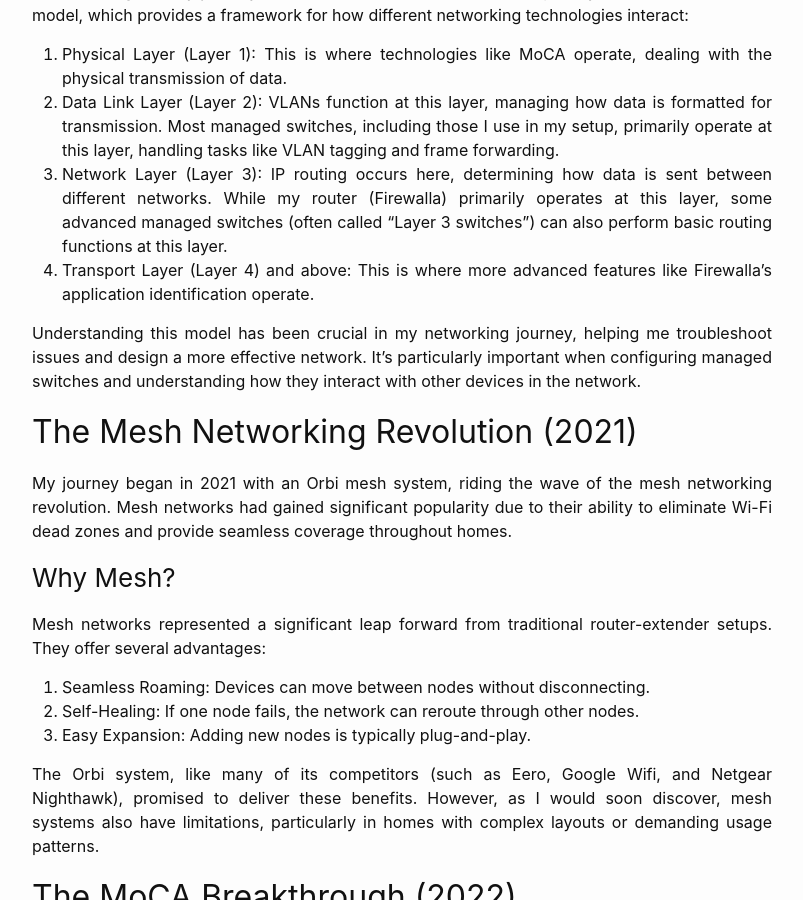
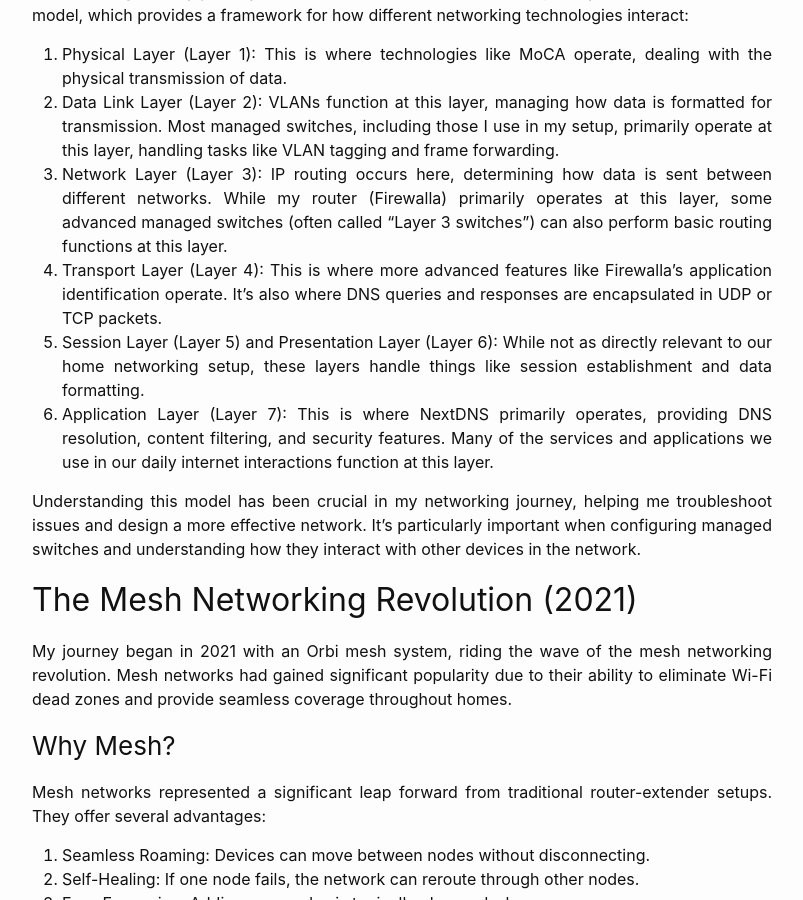
Before and after one commit to janpreet/vigilant-dollop, a Jekyll site: the page built from _posts/2024-08-14-home-network.md, in a window 1280 px wide and 900 px high, scrolled down 530 px. Shown: the whole window, without its empty margins (238-1041 px from the left). Built offline with Jekyll 4.4.1, drawn with Linux system fonts in a browser that asks for light colours; some of the changed text lies outside the part shown.

Commit message:
small details

```diff
--- a/_posts/2024-08-14-home-network.md
+++ b/_posts/2024-08-14-home-network.md
@@ -18,7 +18,9 @@ Before diving into my journey, it's crucial to understand the OSI (Open Systems
 1. Physical Layer (Layer 1): This is where technologies like MoCA operate, dealing with the physical transmission of data.
 2. Data Link Layer (Layer 2): VLANs function at this layer, managing how data is formatted for transmission. Most managed switches, including those I use in my setup, primarily operate at this layer, handling tasks like VLAN tagging and frame forwarding.
 3. Network Layer (Layer 3): IP routing occurs here, determining how data is sent between different networks. While my router (Firewalla) primarily operates at this layer, some advanced managed switches (often called "Layer 3 switches") can also perform basic routing functions at this layer.
-4. Transport Layer (Layer 4) and above: This is where more advanced features like Firewalla's application identification operate.
+4. Transport Layer (Layer 4): This is where more advanced features like Firewalla's application identification operate. It's also where DNS queries and responses are encapsulated in UDP or TCP packets.
+5. Session Layer (Layer 5) and Presentation Layer (Layer 6): While not as directly relevant to our home networking setup, these layers handle things like session establishment and data formatting.
+6. Application Layer (Layer 7): This is where NextDNS primarily operates, providing DNS resolution, content filtering, and security features. Many of the services and applications we use in our daily internet interactions function at this layer.
 
 Understanding this model has been crucial in my networking journey, helping me troubleshoot issues and design a more effective network. It's particularly important when configuring managed switches and understanding how they interact with other devices in the network.
 
@@ -198,7 +200,7 @@ Setting up CAKE and Smart Queues was one of the more challenging aspects of my n
 
 ## Secure DNS and Privacy
 
-In 2023, I implemented NextDNS across my network, a cloud-based DNS resolution service that offers security and privacy features.
+In 2023, I implemented NextDNS across my network, a cloud-based DNS resolution service that offers security and privacy features NextDNS primarily operates at Layer 7 (Application Layer) of the OSI model, interacting with lower layers to provide its services.
 
 ### Benefits of NextDNS
 
@@ -206,6 +208,8 @@ In 2023, I implemented NextDNS across my network, a cloud-based DNS resolution s
 2. Protection against phishing and malware domains
 3. Custom filtering rules and whitelists
 4. Detailed analytics on network queries
+
+By operating at the Application Layer, NextDNS can provide these advanced features while seamlessly integrating with the lower layers of the network stack. This allows for sophisticated DNS handling without requiring changes to the underlying network infrastructure.
 
 I even created profiles for our mobile devices using Apple Configurator, ensuring they use DNS-over-HTTPS (DoH) for secure resolution regardless of the network they're connected to (even cellular).
 
```
